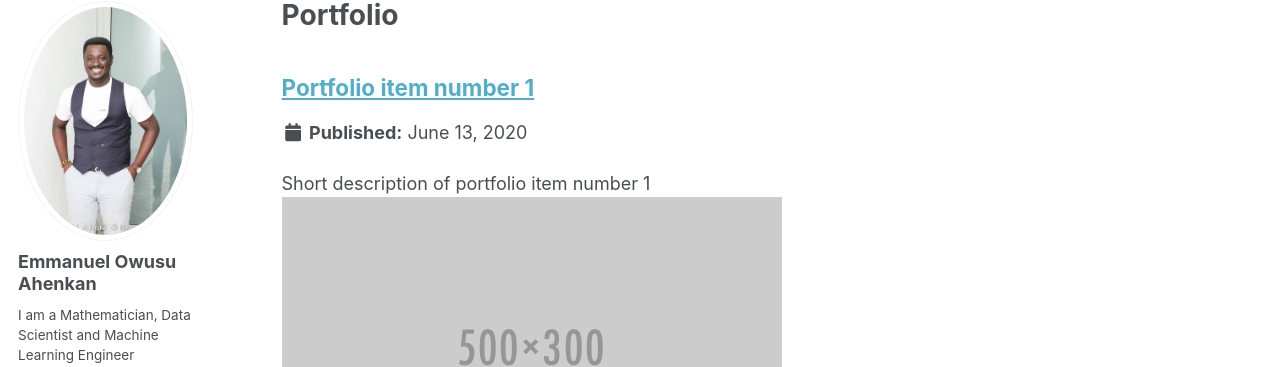
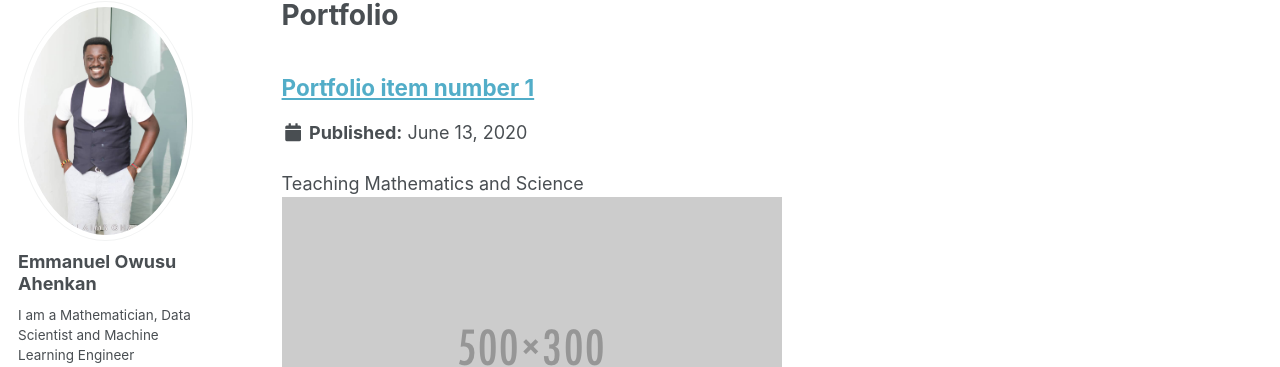
Before and after one commit to EmmanuelOwusu/EmmanuelOwusu.github.io, a Jekyll site: the page built from _pages/portfolio.html, in a window 1280 px wide and 1302 px high. Shown: the part 117-484 px from the top of the window. Built offline with Jekyll 4.4.1, drawn with Linux system fonts in a browser that asks for light colours; some web fonts are replaced.

Commit message:
Portfolio one
Portfolio one

```diff
--- a/_portfolio/portfolio-1.md
+++ b/_portfolio/portfolio-1.md
@@ -1,6 +1,6 @@
 ---
 title: "Portfolio item number 1"
-excerpt: "Short description of portfolio item number 1<br/><img src='/images/500x300.png'>"
+excerpt: "Teaching Mathematics and Science<br/><img src='/images/500x300.png'>"
 collection: portfolio
 ---
 
```
